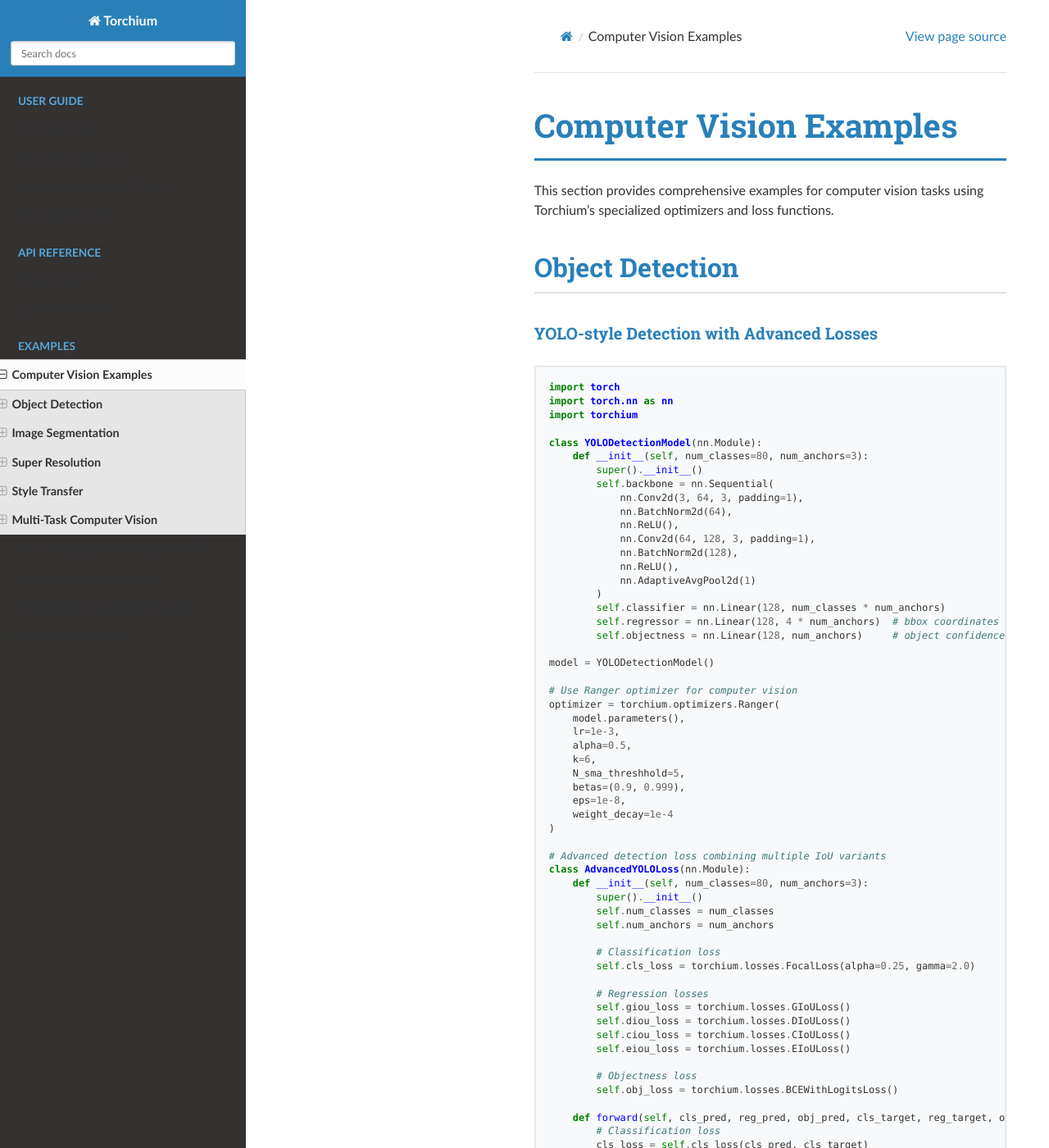
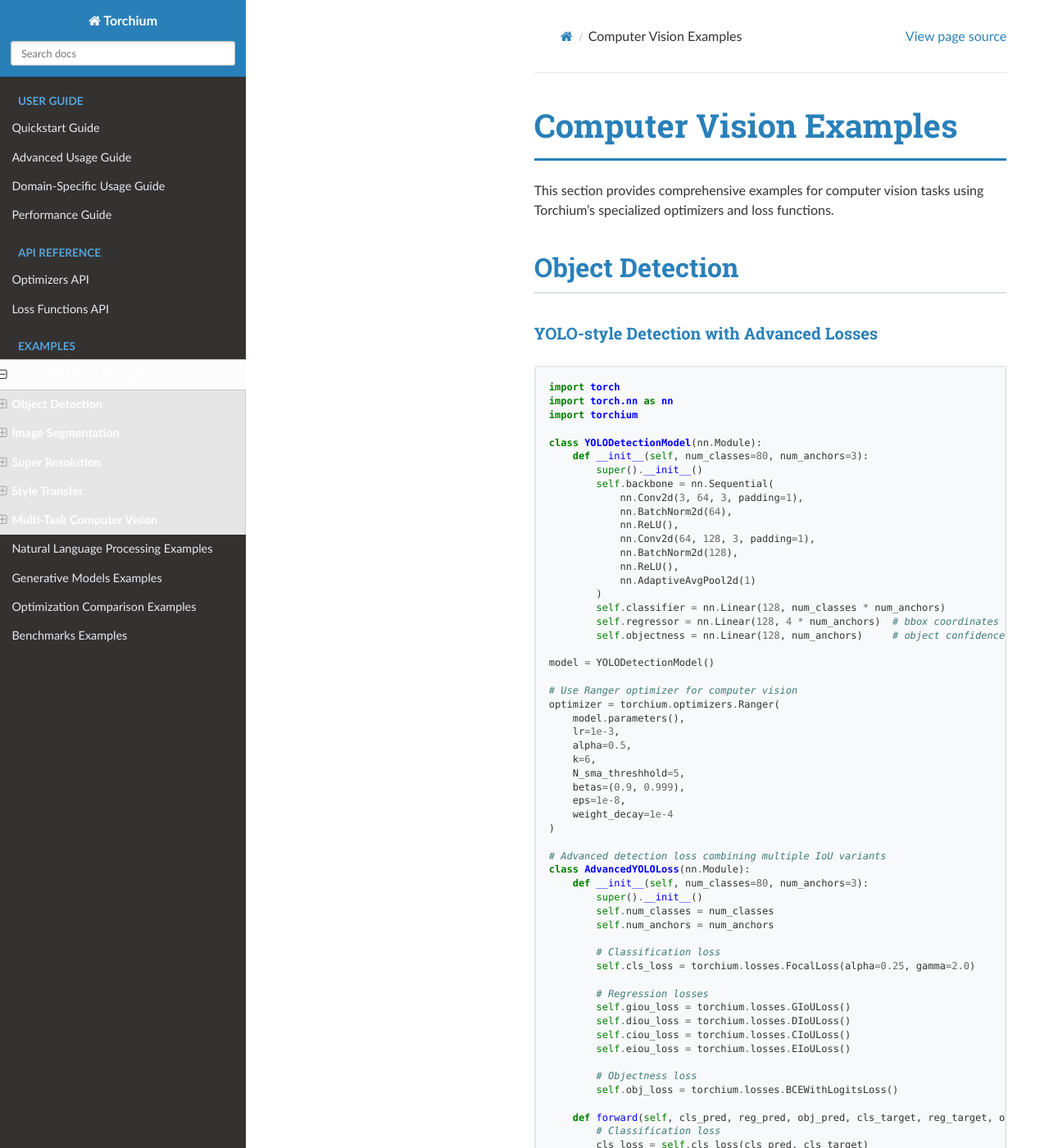
Before and after one commit to vishesh9131/torchium, a Sphinx documentation site: the page built from torchium/docs/source/examples/computer_vision.rst, in a window 1280 px wide and 1400 px high. Shown: the whole window at 82% size. Built offline with Sphinx 7.4.7 and the Read the Docs theme 3.1.0, drawn with Linux system fonts in a browser that asks for light colours; pages that are not in the unit, such as notebooks, are missing from menus.

Commit message:
Update custom.css

```diff
--- a/torchium/docs/source/_static/custom.css
+++ b/torchium/docs/source/_static/custom.css
@@ -57,13 +57,19 @@
 }
 
 .wy-menu-vertical li.current a {
-    color: #333333 !important;
+    color: #ffffff !important;
     font-weight: bold !important;
 }
 
 .wy-menu-vertical a {
-    color: #333333 !important;
+    color: #e6e9ef !important; /* light text for dark sidebar */
     padding: 0.6em 1em !important;
+}
+
+/* Improve hover/active contrast on dark sidebar */
+.wy-menu-vertical a:hover {
+    background-color: #3a3f44 !important;
+    color: #ffffff !important;
 }
 
 /* Ensure theme CSS loads properly */
```
